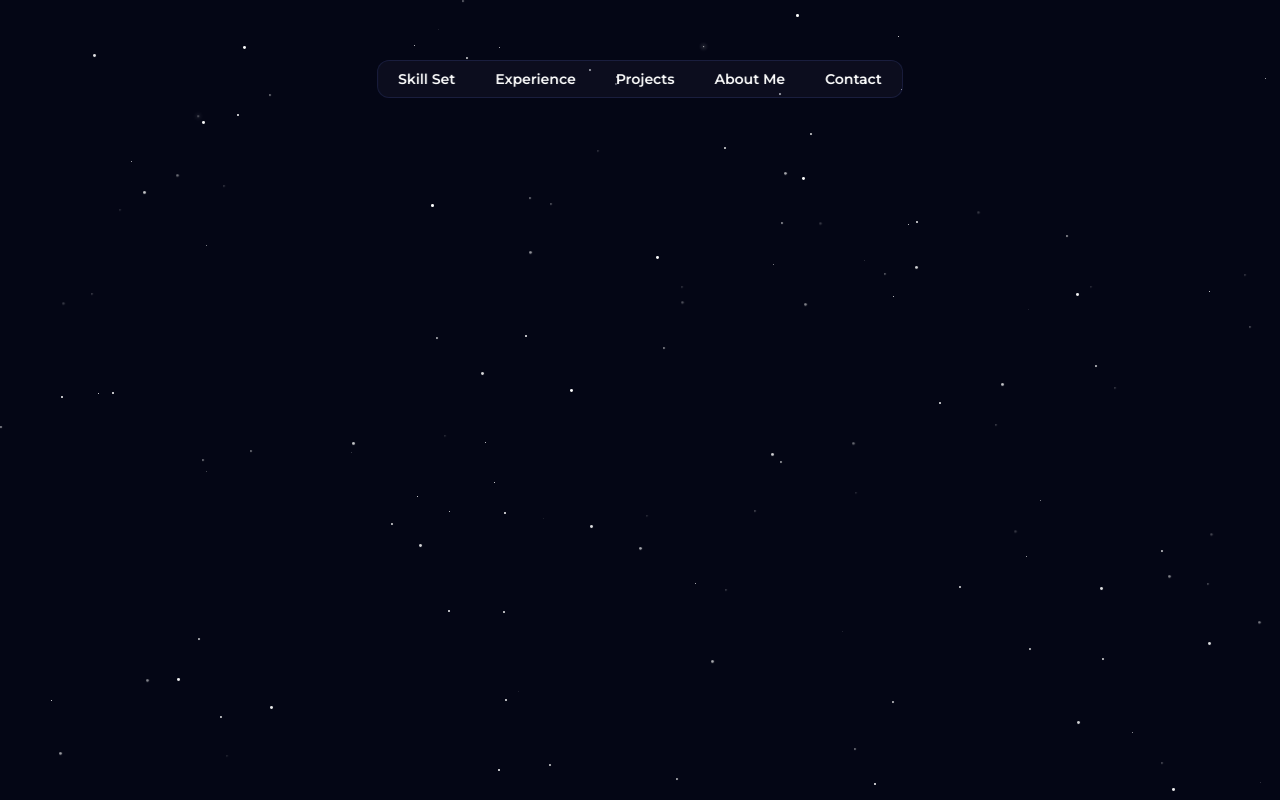
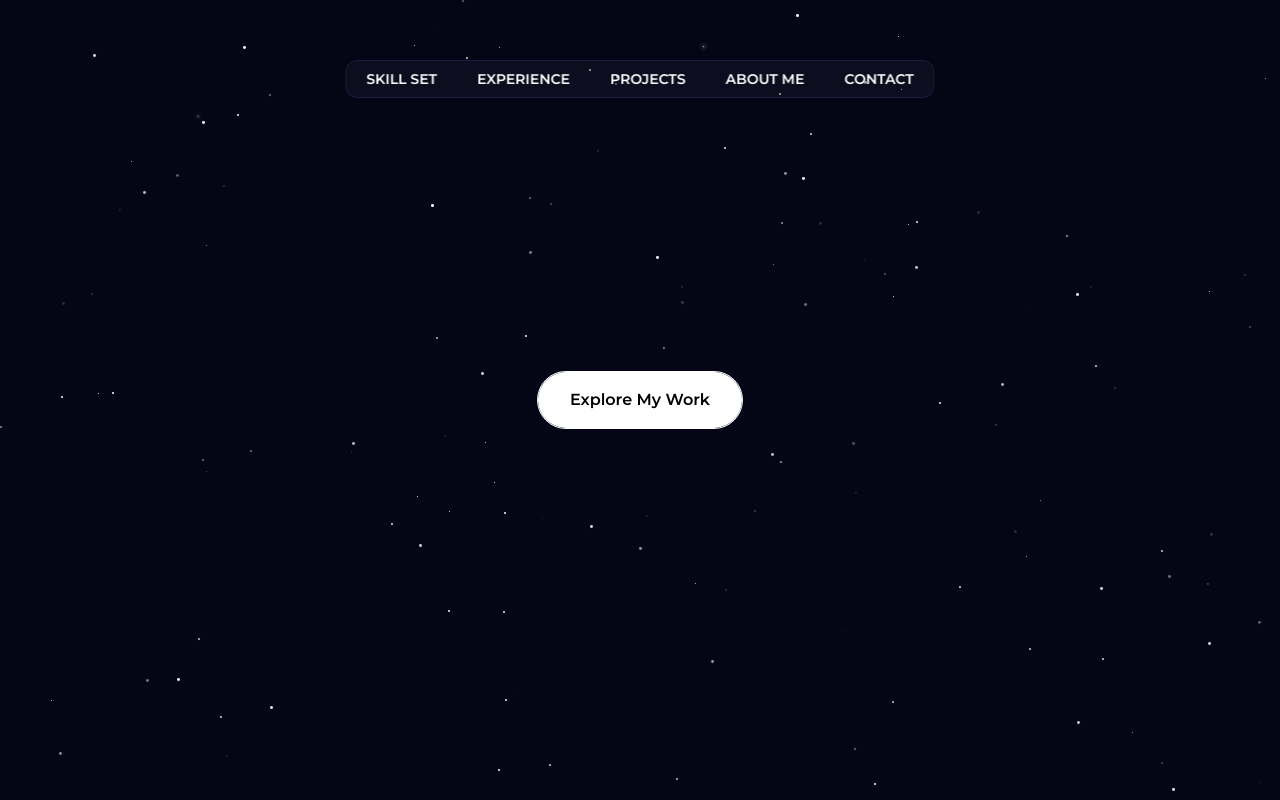
Before and after one commit to TAULO/NightSkyPortfolio, a React (Vite) app in the folder app/: page / in a window 1280 px wide. Built offline with nearby package versions, Linux system fonts and the light colour scheme; what tailwindcss-animated would draw is missing.

Commit message:
feat: add Hero Button component, enhance NavBar styles and animations

```diff
--- /dev/null
+++ b/app/src/components/Hero/Button.jsx
@@ -0,0 +1,15 @@
+const Button = () => {
+  return (
+    <>
+      <div
+        className={
+          'rounded-4xl grid place-items-center bg-white px-8 py-4 font-semibold text-black outline outline-white transition-colors duration-500 hover:cursor-pointer hover:bg-transparent hover:text-white'
+        }
+      >
+        Explore My Work
+      </div>
+    </>
+  );
+};
+
+export default Button;
--- a/app/src/components/Hero/Hero.jsx
+++ b/app/src/components/Hero/Hero.jsx
@@ -1,5 +1,6 @@
 import HeroTitle from './HeroTitle.jsx';
 import NavBar from '../NavBar/NavBar.jsx';
+import Button from './Button.jsx';
 
 const Hero = () => {
   return (
@@ -8,6 +9,9 @@ const Hero = () => {
         {/*<div className={'mt-50'}>*/}
         {/*  <HeroTitle></HeroTitle>*/}
         {/*</div>*/}
+        <div className={'self-center'}>
+          <Button></Button>
+        </div>
       </div>
     </>
   );
--- a/app/src/components/NavBar/NavBar.jsx
+++ b/app/src/components/NavBar/NavBar.jsx
@@ -3,33 +3,33 @@ import { useState } from 'react';
 const NavBar = () => {
   const [navItems, setNavItems] = useState([
     {
-      name: 'Skill Set',
+      name: 'SKILL SET',
       isActive: false,
     },
     {
-      name: 'Experience',
+      name: 'EXPERIENCE',
       isActive: false,
     },
     {
-      name: 'Projects',
+      name: 'PROJECTS',
       isActive: false,
     },
     {
-      name: 'About Me',
+      name: 'ABOUT ME',
       isActive: false,
     },
     {
-      name: 'Contact',
+      name: 'CONTACT',
       isActive: false,
     },
   ]);
 
   return (
     <>
-      <div className={'sm:my-15 fixed left-1/2 my-10 -translate-x-1/2'}>
+      <div className={'sm:my-15 fixed left-1/2 z-10 my-10 -translate-x-1/2'}>
         <div
           className={
-            'bg-menu backdrop-grayscale-25 flex items-center gap-5 text-ellipsis whitespace-nowrap rounded-xl border border-[rgba(62,71,137,0.3)] px-5 py-2 text-[.55rem] font-semibold text-white sm:gap-10 sm:text-sm 2xl:text-sm'
+            'bg-menu backdrop-grayscale-25 flex items-center gap-5 text-ellipsis whitespace-nowrap rounded-xl border border-[rgba(62,71,137,0.3)] px-5 py-2 text-[.55rem] font-semibold text-white shadow sm:gap-10 sm:text-sm 2xl:text-sm'
           }
         >
           {navItems.map((item, index) => (
@@ -52,7 +52,7 @@ const NavBar = () => {
               {item.isActive && (
                 <div
                   className={
-                    'absolute -bottom-[4px] h-0.5 w-1/2 self-center bg-red-500'
+                    'animate-nav-item-active absolute -bottom-[3px] h-0.5 w-2/3 origin-center self-center bg-red-500'
                   }
                 ></div>
               )}
--- a/app/src/main.css
+++ b/app/src/main.css
@@ -16,7 +16,11 @@
 }
 
 .animate-shooting-star {
-  animation: shootingStar ease-out;
+  animation: meteorite ease-out;
+}
+
+.animate-nav-item-active {
+  animation: nav-item-active 0.3s ease-in-out;
 }
 
 @keyframes twinkle {
@@ -32,7 +36,7 @@
   }
 }
 
-@keyframes shootingStar {
+@keyframes meteorite {
   0% {
     transform: translate(-200px, -200px);
     opacity: 1;
@@ -42,3 +46,12 @@
     opacity: 0;
   }
 }
+
+@keyframes nav-item-active {
+  0% {
+    transform: scaleX(0);
+  }
+  100% {
+    transform: scaleX(1);
+  }
+}
```
